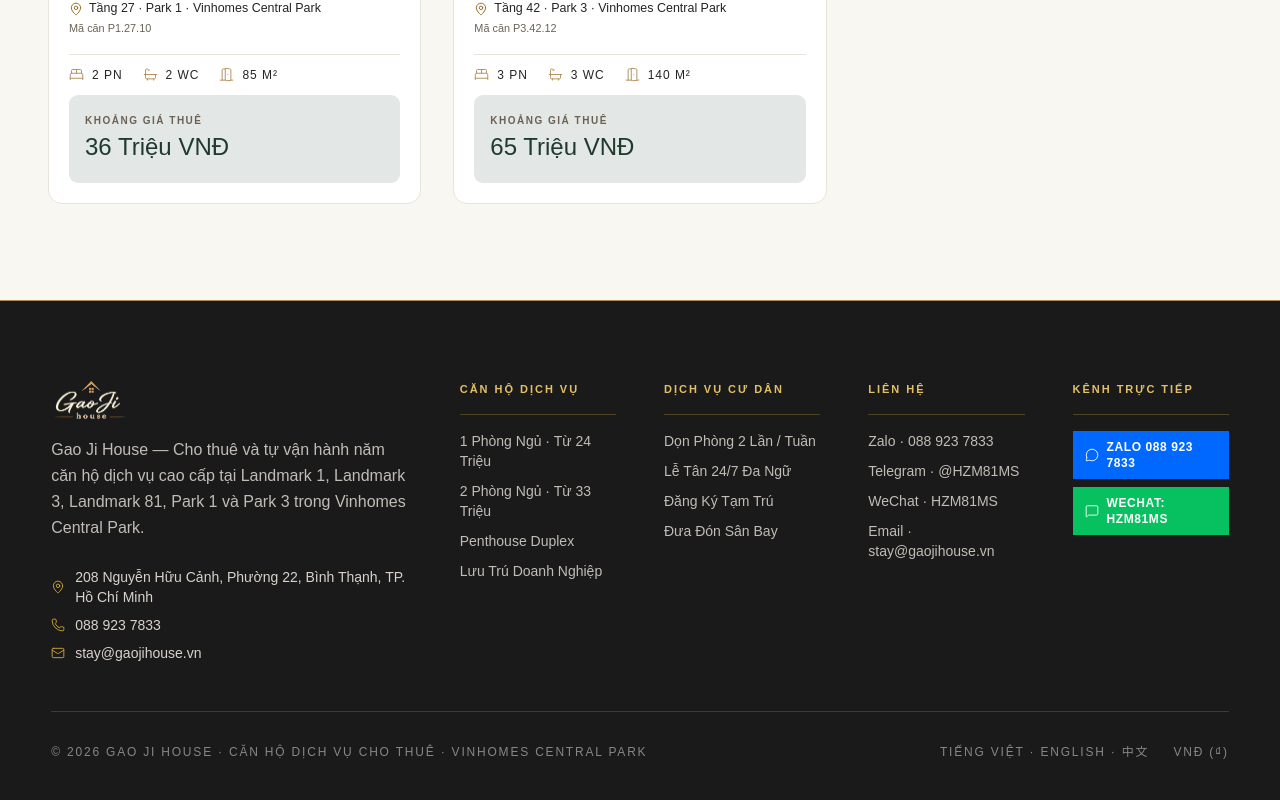
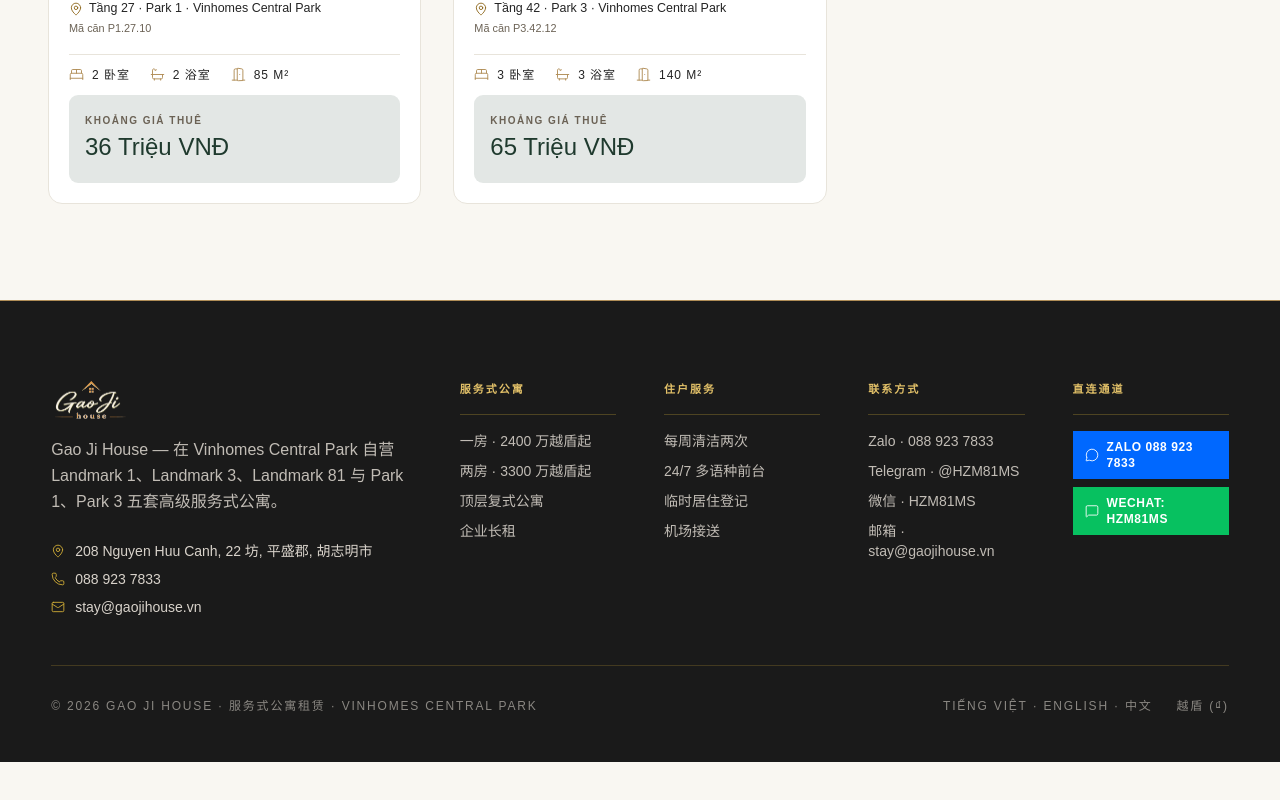
Before and after one commit to lamloi1109/HOMESTAY, a Next.js app in the folder frontend/: page /search in a window 1280 px wide. Shown: the part 1594-2394 px from the top of the page. After the commit the page ends 2356 px from the top, so only its background shows below. Built offline with nearby package versions, Linux system fonts and the light colour scheme; no server answers.

Commit message:
[phase-4][feat]: default site language to Chinese

```diff
--- a/frontend/src/app/layout.tsx
+++ b/frontend/src/app/layout.tsx
@@ -2,22 +2,25 @@
 import "./globals.css";
 import { LanguageProvider } from "@/context/LanguageContext";
 import { PublicChrome } from "@/components/PublicChrome";
-import { SITE_DESCRIPTION, SITE_NAME, SITE_URL } from "@/lib/site";
+import { SITE_NAME, SITE_URL } from "@/lib/site";
+
+const DEFAULT_TITLE = `${SITE_NAME} — Vinhomes Central Park 高端服务式公寓`;
+const DEFAULT_DESCRIPTION = "Gao Ji House 提供胡志明市 Vinhomes Central Park 高端服务式公寓的短租与长租咨询。";
 
 export const metadata: Metadata = {
   metadataBase: new URL(SITE_URL),
   title: {
-    default: `${SITE_NAME} — Căn Hộ Dịch Vụ Cho Thuê · Vinhomes Central Park`,
+    default: DEFAULT_TITLE,
     template: `%s — ${SITE_NAME}`,
   },
-  description: SITE_DESCRIPTION,
+  description: DEFAULT_DESCRIPTION,
   alternates: { canonical: "/" },
   openGraph: {
     type: "website",
-    locale: "vi_VN",
+    locale: "zh_CN",
     siteName: SITE_NAME,
-    title: `${SITE_NAME} — Căn Hộ Dịch Vụ Cho Thuê · Vinhomes Central Park`,
-    description: SITE_DESCRIPTION,
+    title: DEFAULT_TITLE,
+    description: DEFAULT_DESCRIPTION,
     url: "/",
   },
   twitter: { card: "summary_large_image" },
@@ -31,7 +34,7 @@
 }>) {
   return (
     <html
-      lang="vi"
+      lang="zh-CN"
       data-theme="light"
       className="h-full antialiased"
       suppressHydrationWarning
--- a/frontend/src/context/LanguageContext.tsx
+++ b/frontend/src/context/LanguageContext.tsx
@@ -10,16 +10,16 @@
 }
 
 const LanguageContext = createContext<LanguageContextType>({
-  lang: "vi",
+  lang: "cn",
   setLang: () => {},
 });
 
 const LANGUAGE_STORAGE_KEY = "gaoji-lang";
 const LANGUAGE_CHANGE_EVENT = "gaoji-language-change";
 const SUPPORTED_LANGUAGES: LanguageCode[] = ["vi", "en", "cn", "tw"];
-let memoryLanguage: LanguageCode = "vi";
+let memoryLanguage: LanguageCode = "cn";
 
-const getServerLanguage = (): LanguageCode => "vi";
+const getServerLanguage = (): LanguageCode => "cn";
 
 const getStoredLanguage = (): LanguageCode => {
   try {
@@ -43,7 +43,7 @@
 };
 
 export function LanguageProvider({ children }: { children: React.ReactNode }) {
-  // The server snapshot stays Vietnamese during hydration; React reads localStorage
+  // The server snapshot stays Simplified Chinese during hydration; React reads localStorage
   // immediately after hydration without rendering different server/client text.
   const lang = useSyncExternalStore(
     subscribeToLanguage,
```
